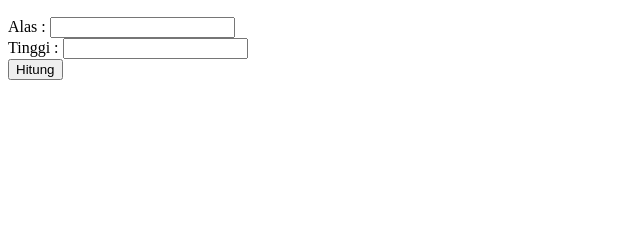
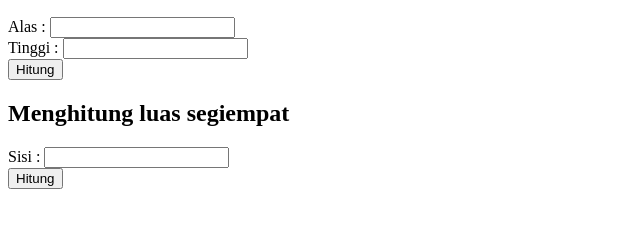
Before and after one commit to rizikra/belajar-git, a plain HTML site: page Index.html in a window 1280 px wide. Shown: the part 96-324 px from the top of the page, without its empty margins (0-640 px from the left). Drawn offline with Linux system fonts and the light colour scheme.

Commit message:
tambahkan fitur luas hitung segiempat di file Index.html

```diff
--- a/Index.html
+++ b/Index.html
@@ -8,6 +8,18 @@ Tinggi : <input id="tinggi"><br>
 
 	</div>
 
+
+</div>
+
+<h2>Menghitung luas segiempat</h2>
+<div id="content">
+Sisi : <input id="sisi"><br>
+	<input type="submit" value="Hitung" onclick="hitungLuasSegiempat()">
+	<div id="hasil-2">
+
+	</div>
+
+
 </div>
 
 <script>
@@ -15,9 +27,16 @@ Tinggi : <input id="tinggi"><br>
 	var a = document.getElementById('alas').value;
 	var t = document.getElementById('tinggi').value;
 	var hasil = document.getElementById('hasil');
-		var luas = (a * t)/2;
+	var luas = (a*t)/2;
 	hasil.innerText = luas;
 	console.log(luas);
 	}
 
+function hitungLuasSegiempat(){
+	var sisi = document.getElementById('sisi').value;
+	var hasil = document.getElementById('hasil-2');
+	var luas = (sisi*sisi)
+	hasil.innerText = luas;
+	console.log(luas);
+	}
 </script>
```
Lines whose indentation alone changed are shown as unchanged.
